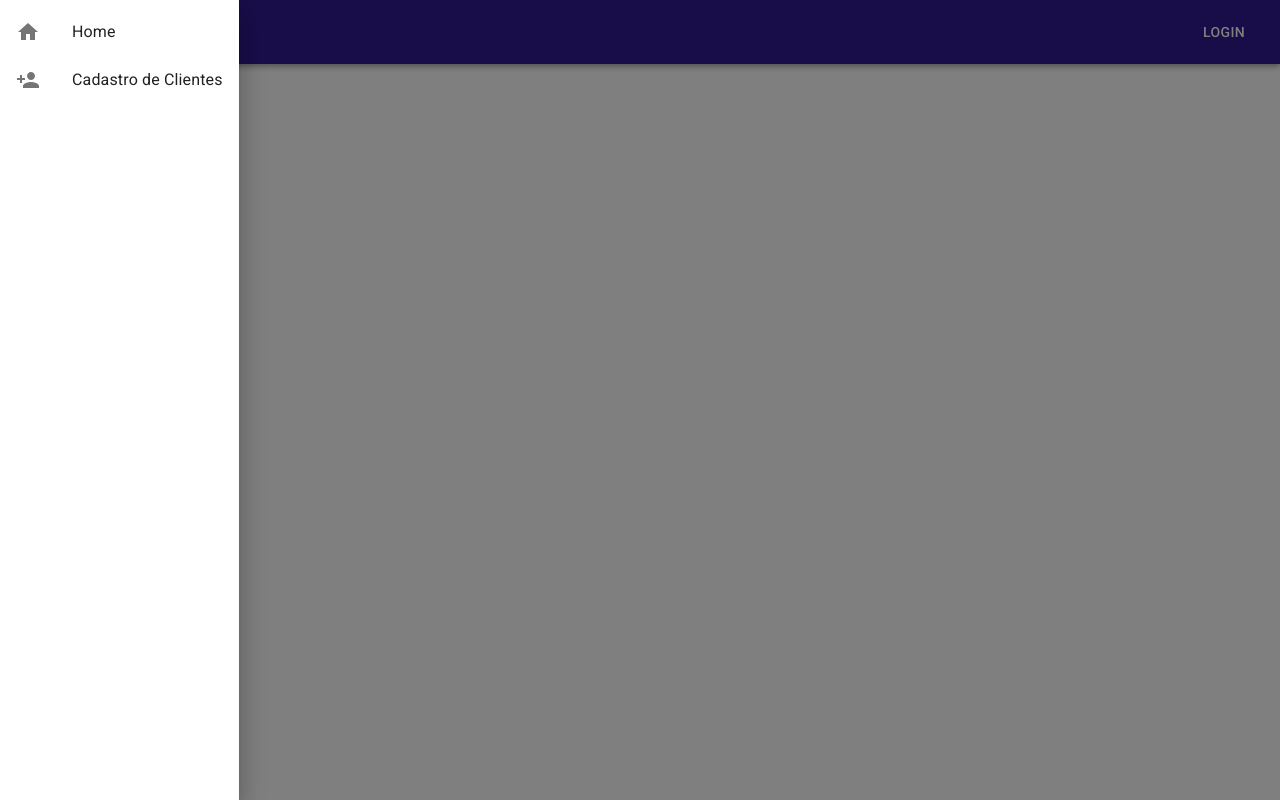
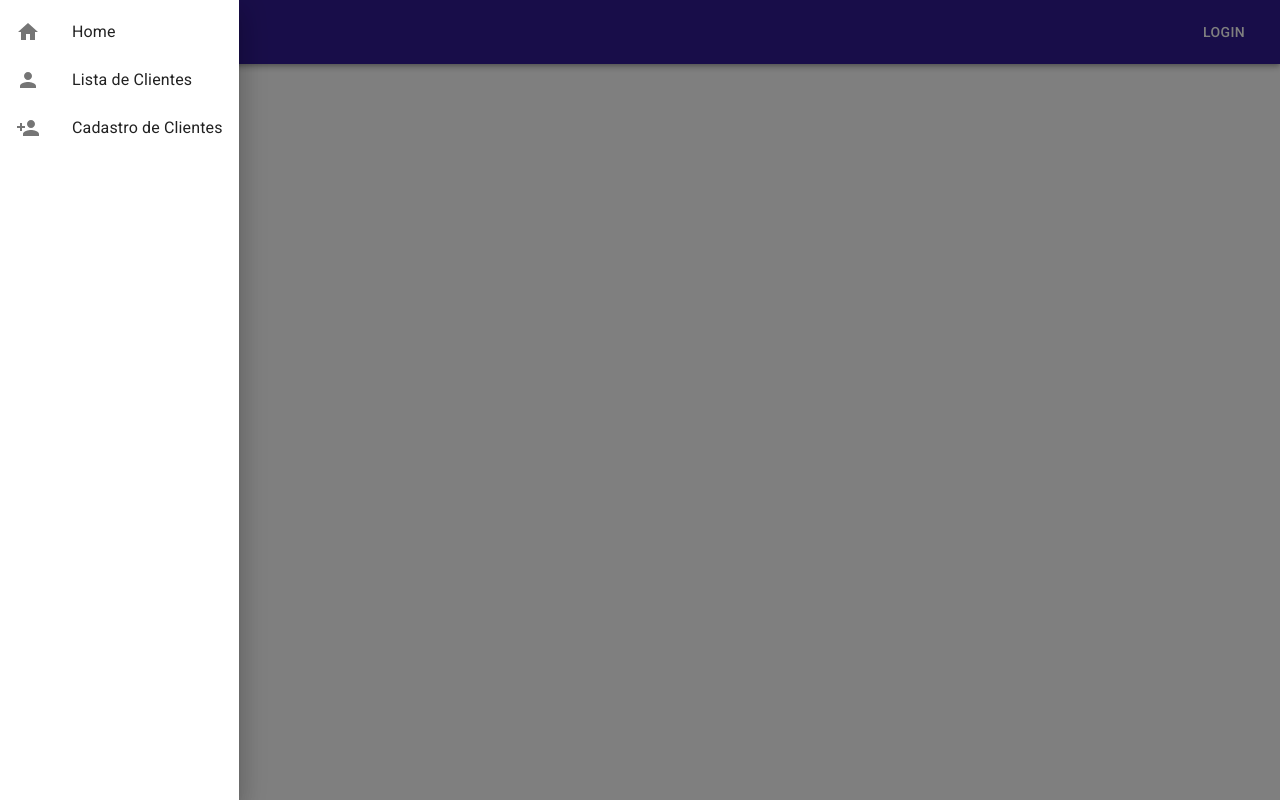
Before and after one commit to crohnaro/api-react, a React (Create React App) app: page / in a window 1280 px wide. Both pictures are taken after a click on the button "menu". Built offline with nearby package versions, Linux system fonts and the light colour scheme.

Commit message:
adicionando icones de remover e editar cadastro no componente customersCard

```diff
--- a/src/components/CustomerCard.js
+++ b/src/components/CustomerCard.js
@@ -8,8 +8,9 @@ import CardActions from '@material-ui/core/CardActions';
 
 import Avatar from '@material-ui/core/Avatar';
 import IconButton from '@material-ui/core/IconButton';
-import FavoriteIcon from '@material-ui/icons/Favorite';
-import ShareIcon from '@material-ui/icons/Share';
+
+import EditIcon from '@material-ui/icons/Edit';
+import DeleteIcon from '@material-ui/icons/Delete';
 
 
 const useStyles = makeStyles((theme) => ({
@@ -40,11 +41,11 @@ const CustomersCard = ({
         subheader={email}
       />
       <CardActions disableSpacing>
-        <IconButton aria-label="add to favorites">
-          <FavoriteIcon />
+        <IconButton aria-label="editar cadastro">
+          <EditIcon />
         </IconButton>
-        <IconButton aria-label="share">
-          <ShareIcon />
+        <IconButton aria-label="remover cadastro">
+          <DeleteIcon />
         </IconButton>
       </CardActions>
     </Card>
--- a/src/partials/Header/Header.js
+++ b/src/partials/Header/Header.js
@@ -20,6 +20,7 @@ import { useHistory } from "react-router-dom";
 import MenuIcon from "@material-ui/icons/Menu";
 import HomeIcon from "@material-ui/icons/Home"
 import PersonAddIcon from "@material-ui/icons/PersonAdd"
+import PersonIcon from '@material-ui/icons/Person';
 
 const useStyles = makeStyles(() => ({
   tittle: {
@@ -74,6 +75,10 @@ const Header = () => {
             <ListItemText>Home</ListItemText>
           </ListItem>
           <ListItem button onClick={() => handleMenuClick("/customers")}>
+            <ListItemIcon><PersonIcon /></ListItemIcon>
+            <ListItemText>Lista de Clientes</ListItemText>
+          </ListItem>
+          <ListItem button onClick={() => handleMenuClick("/customersadd")}>
             <ListItemIcon><PersonAddIcon /></ListItemIcon>
             <ListItemText>Cadastro de Clientes</ListItemText>
           </ListItem>
```
Also changed, not shown: 1 other file (tests, documents, lock files or other folders).
